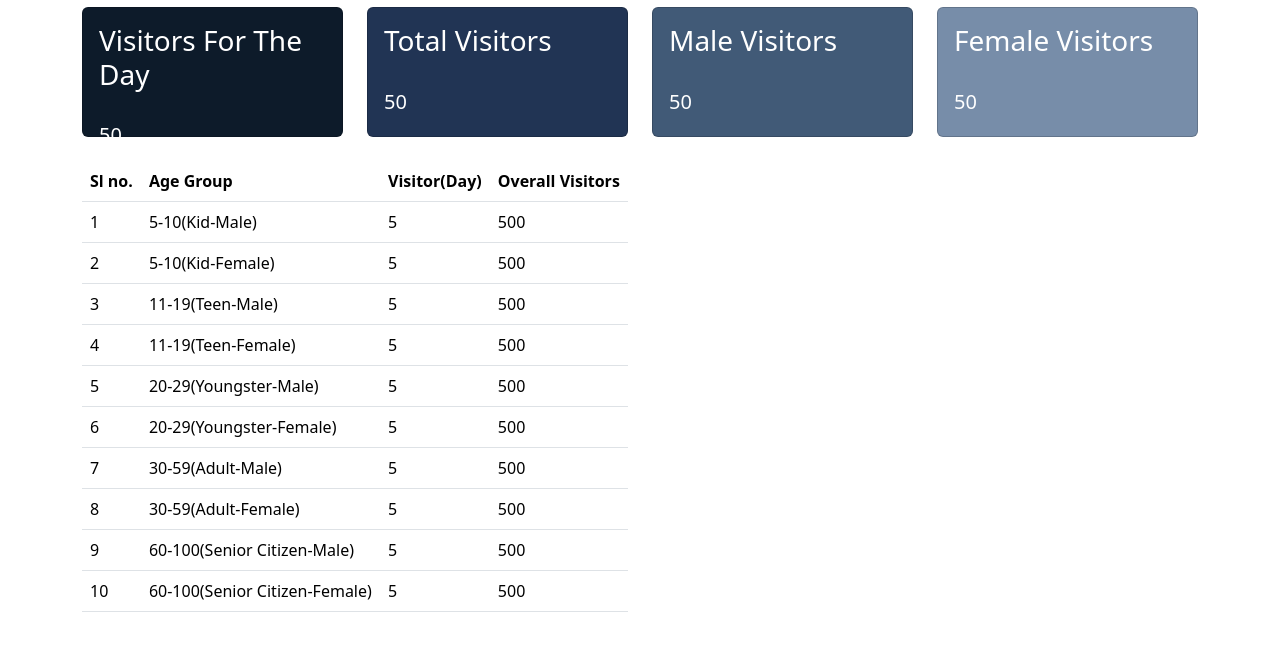
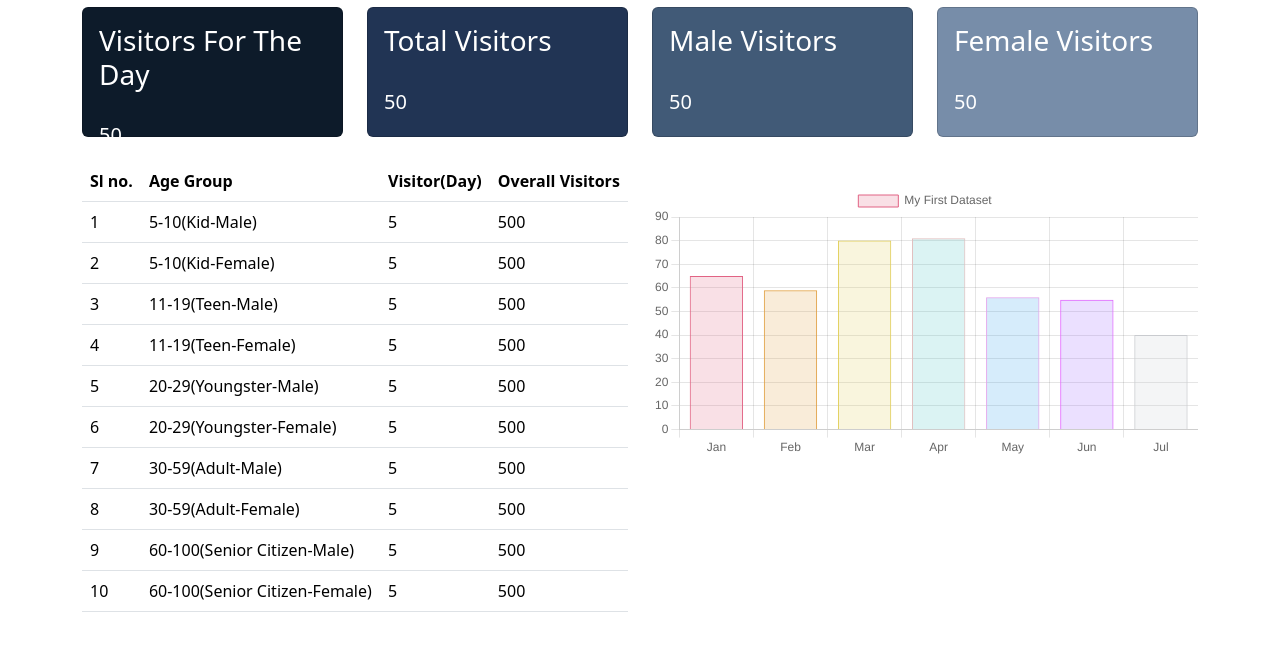
Before and after one commit to NehalH/walmart-utility-website, a plain HTML site: page realStuff/dashboard.html in a window 1280 px wide. Shown: the part 97-748 px from the top of the page. Drawn offline with nearby package versions, Linux system fonts and the light colour scheme.

Commit message:
Dashboard histogram added

```diff
--- a/realStuff/dashboard.html
+++ b/realStuff/dashboard.html
@@ -6,6 +6,7 @@
     <meta charset="UTF-8">
     <meta http-equiv="X-UA-Compatible" content="IE=edge">
     <meta name="viewport" content="width=device-width, initial-scale=1.0">
+    <script src="https://cdn.jsdelivr.net/npm/chart.js"></script>
     <title>Admin Dashboard</title>
 </head>
 <body>
@@ -143,5 +144,49 @@
             </div>
         </div>
     </div>
+    <script>
+        const labels= ['Jan', 'Feb', 'Mar', 'Apr', 'May', 'Jun', 'Jul']
+        const data= {
+            labels:labels,
+            datasets: [{
+                label: 'My First Dataset',
+                data:[65,59,80,81,56,55,40],
+                backgroundColor:[
+                    'rgba(225,99,132,0.2)',
+                    'rgba(225,159,64,0.2)',
+                    'rgba(225,205,86,0.2)',
+                    'rgba(75,192,192,0.2)',
+                    'rgba(54,162,235,0.2)',
+                    'rgba(153,102,255,0.2)',
+                    'rgba(201,203,207,0.2)',
+                ],
+                borderColor:[
+                    'rgb(225,99,132)',
+                    'rgb(225,159,64)',
+                    'rgb(225,205,86)',
+                    'rgb(225,192,192)',
+                    'rgb(225,162,235)',
+                    'rgb(225,102,255)',
+                    'rgb(201,203,207)',
+                ],
+                borderWidth: 1
+            }]
+        };
+        const config = {
+            type: 'bar',
+            data: data,
+            options: {
+                scales: {
+                    y:{
+                        beginAtZero: true
+                    }
+                }
+            },
+        };
+        const myChart= new Chart(
+            document.getElementById('myChart'),
+            config
+        );
+    </script>
 </body>
 </html>
```
